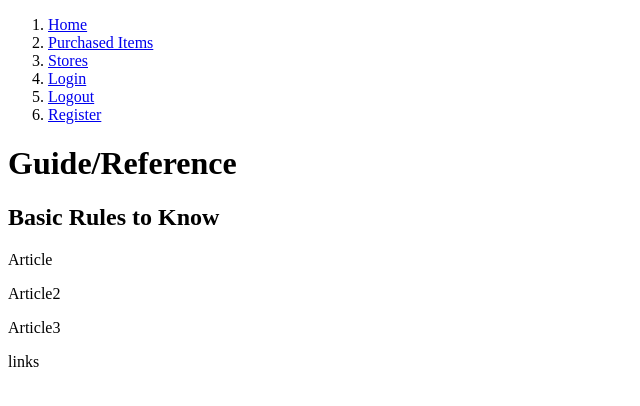
After one commit to MatthewScott32/SuitUp, a Django app: page /guide/ in a window 1280 px wide. The commit adds this page. Shown: the top 406 px of the page, without its empty margins (0-640 px from the left). Run offline with Django 3.2, Linux system fonts and the light colour scheme.

Commit message:
fixed navbar logout and started the reference page

```diff
--- /dev/null
+++ b/suitupapp/templates/guide/guide.html
@@ -0,0 +1,13 @@
+{% extends 'shared/base.html' %}
+
+{% block content %}
+
+    <h1>Guide/Reference</h1>
+    <h2>Basic Rules to Know</h2>
+    <p>Article</p>
+    <p>Article2</p>
+    <p>Article3</p>
+    <p>links</p>
+
+
+{% endblock %}
--- a/suitupapp/templates/purchased_items/list.html
+++ b/suitupapp/templates/purchased_items/list.html
@@ -8,6 +8,7 @@
 {% block content %}
 
     <h1>Items</h1>
+    <a href="{% url 'suitupapp:purchaseditemform' %}">Add Item</a>
 
     <ol>
     {% for item in all_items %}
--- a/suitupapp/templates/shared/base.html
+++ b/suitupapp/templates/shared/base.html
@@ -14,16 +14,16 @@
 </head>
 
 <body>
-    <Nav>  <nav id="site-nav">
+    <nav id="site-nav">
         <ol class="navList">
             <li class="navList__route"><a href="{% url 'suitupapp:home' %}">Home</a></li>
             <li class="navList__route"><a href="{% url 'suitupapp:purchaseditems' %}">Purchased Items</a></li>
             <li class="navList__route"><a href="{% url 'suitupapp:stores' %}">Stores</a></li>
             <li class="navList__route"><a href="{% url 'suitupapp:login' %}">Login</a></li>
-            {% comment %} <li class="navList__route"><a href="{% url 'suitupapp:logout' %}">Logout</a></li> {% endcomment %}
+            <li class="navList__route"><a href="{% url 'suitupapp:logout' %}">Logout</a></li>
             <li class="navList__route"><a href="{% url 'suitupapp:register' %}">Register</a></li>
         </ol>
-    </nav></Nav>
+    </nav>
    {% block content %}
    {% endblock %}
 
--- a/suitupapp/templates/stores/list.html
+++ b/suitupapp/templates/stores/list.html
@@ -7,6 +7,7 @@
 
 {% block content %}
     <h1>Stores</h1>
+    <a href="{% url 'suitupapp:store_form' %}">Add Store</a>
 
     <ol>
     {% for store in all_stores %}
--- a/suitupapp/urls.py
+++ b/suitupapp/urls.py
@@ -4,20 +4,22 @@ from .views import purchased_item_details
 from .views import stores_list
 from .views.home.home import home
 from .views import register_user
-from .views.auth.logout import logout
+from .views.auth.logout import logout_user
 from .views import new_item_form
 from .views import purchased_item_edit_form
 from .views import store_form
 from .views import store_details
 from .views import store_edit_form
+from .views import guide
 
 app_name = "suitupapp"
 
 urlpatterns = [
     path('home/', home, name='home'),
+    path('guide/', guide, name='guide'),
     path('accounts/', include('django.contrib.auth.urls')),
     path('register/', register_user, name="register"),
-    path('logout/', logout, name='logout'),
+    path('logout/', logout_user, name='logout'),
     path('purchaseditems/', purchased_item_list, name='purchaseditems'),
     path('purchaseditems/form', new_item_form, name='purchaseditemform'),
     path('purchaseditems/<int:purchaseditem_id>/', purchased_item_details, name='purchaseditem'),
--- a/suitupapp/views/__init__.py
+++ b/suitupapp/views/__init__.py
@@ -1,7 +1,7 @@
 from .purchased_items.list import purchased_item_list
 from .stores.list import stores_list
 from .home.home import home
-from .auth import logout
+from .auth.logout import logout_user
 from .purchased_items.form import new_item_form
 from .stores.form import store_form
 from .purchased_items.details import purchased_item_details
@@ -9,3 +9,4 @@ from .stores.details import store_details
 from .purchased_items.form import purchased_item_edit_form
 from .stores.form import store_edit_form
 from .auth.register import register_user
+from .guide.guide import guide
--- /dev/null
+++ b/suitupapp/views/guide/guide.py
@@ -0,0 +1,8 @@
+from django.shortcuts import render
+
+def guide(request):
+    if request.method == 'GET':
+        template = 'guide/guide.html'
+        context = {}
+
+        return render(request, template, context)
```
